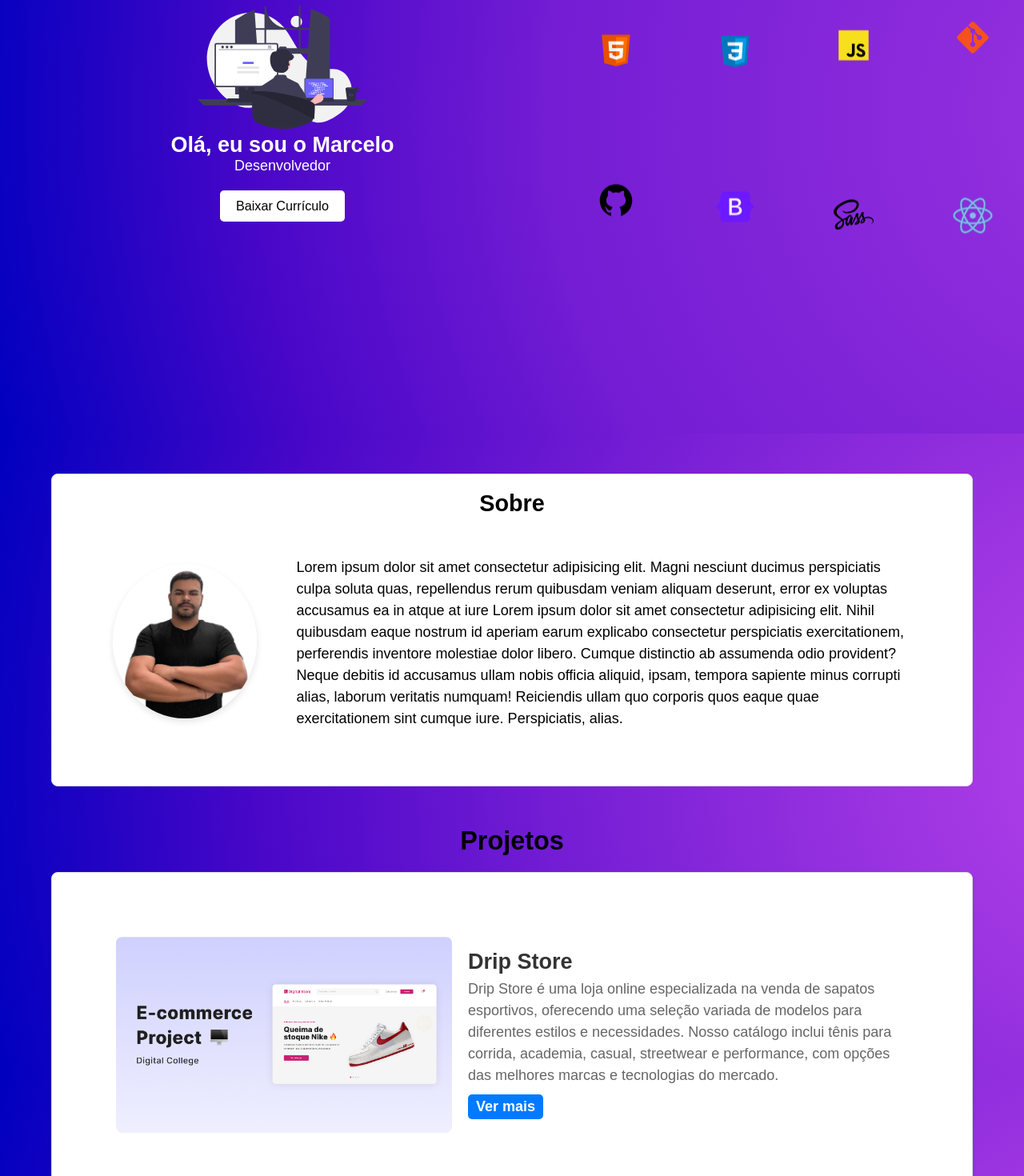
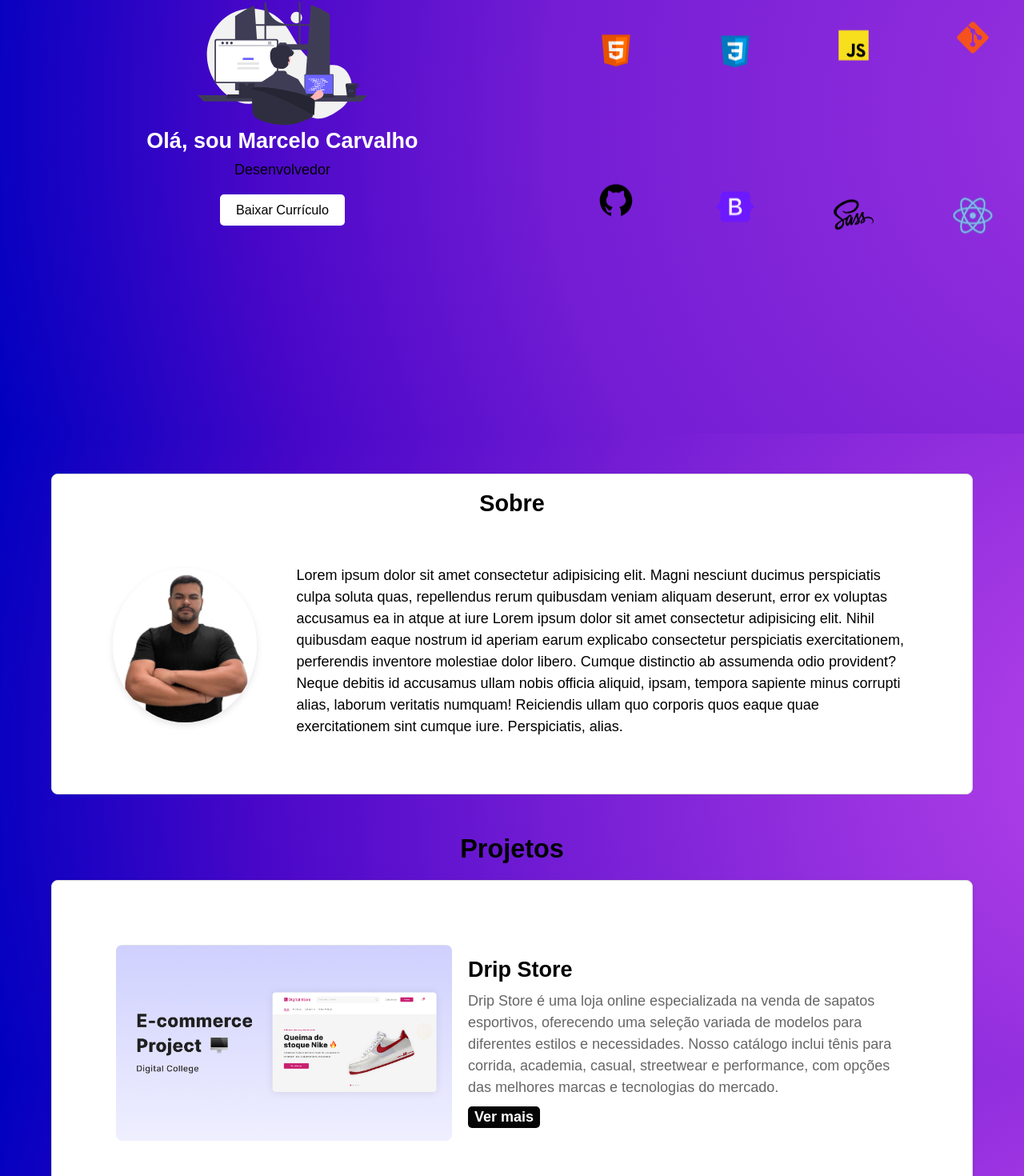
Before and after one commit to marcelocarvalho1/portfolio, a React (Vite) app: page / in a window 1280 px wide. Shown: the part 258-1728 px from the top of the page at 80% size. Built offline with nearby package versions, Linux system fonts and the light colour scheme.

Commit message:
Refatorando estilos e classes de botão para melhor consistência visual e responsividade

```diff
--- a/src/components/Contato/Contato.css
+++ b/src/components/Contato/Contato.css
@@ -51,8 +51,8 @@
 
 .contato .container button {
   width: 100%;
-  background: linear-gradient(135deg, #7a3efb, #4907c8);
-  color: #fff;
+  background-color: rgb(0, 0, 0);
+  color: #ffffff;
   padding: 10px;
   font-size: 0.9rem;
   font-weight: bold;
@@ -60,14 +60,13 @@
   border-radius: 6px;
   cursor: pointer;
   transition: all 0.3s ease-in-out;
-  box-shadow: 0 3px 8px rgba(41, 174, 129, 0.3);
   display: block;
   margin-top: 10px;
 }
 
 .contato .container button:hover {
-  background: linear-gradient(135deg, #8b4efb, #3a06b7);
-  box-shadow: 0 5px 12px rgba(33, 157, 116, 0.4);
+  background-color: #000000;
+  color: #fff;
   transform: scale(1.02);
 }
 
--- a/src/components/Contato/index.jsx
+++ b/src/components/Contato/index.jsx
@@ -64,7 +64,7 @@ const Contato = () => {
                 rows="5"
               ></textarea>
             </div>
-            <button id="my-form-button" className="btn btn-success">
+            <button id="my-form-button" className="btn-portfolio btn btn-primary">
               Enviar
             </button>
           </form>
--- a/src/components/Footer/Footer.css
+++ b/src/components/Footer/Footer.css
@@ -1,7 +1,6 @@
 footer {
   text-align: center;
   padding: 20px 0;
-  background-color: #f4f4f4;
   color: #000000;
   font-size: 1rem;
   font-weight: bold;
@@ -11,6 +10,6 @@ footer {
 @media (max-width: 480px) {
   footer {
     font-size: 0.8rem;
-    padding: 15px 0;
+    padding: 10px 0;
   }
 }
--- a/src/components/Intro/index.jsx
+++ b/src/components/Intro/index.jsx
@@ -12,16 +12,7 @@ import BOOTSTRAP from "../../assets/tech/bootstrap.svg";
 import SASS from "../../assets/tech/sass.svg";
 import REACT from "../../assets/tech/react.svg";
 
-const habilidades = [
-  html5,
-  CSS,
-  JS,
-  GIT,
-  GITHUB,
-  BOOTSTRAP,
-  SASS,
-  REACT,
-];
+const habilidades = [html5, CSS, JS, GIT, GITHUB, BOOTSTRAP, SASS, REACT];
 
 const floatAnimation = {
   y: [0, -20, 0],
@@ -36,11 +27,9 @@ const Intro = () => {
   return (
     <section className="intro">
       <div className="container">
-
-
         <img src={Img} alt="imagem" className="topo-image" />
         <h1>
-          Olá, eu sou o <span>Marcelo</span>
+          Olá, sou <span>Marcelo Carvalho</span>
         </h1>
         <p>Desenvolvedor</p>
         <div className="m-auto-btn">
--- a/src/components/Intro/intro.css
+++ b/src/components/Intro/intro.css
@@ -15,7 +15,7 @@
   height: 50px;
   pointer-events: none;
   animation: floatAnimation 3s ease-in-out infinite;
-  filter: none; /* Garantir que não há filtro alterando a cor */
+  filter: none;
 }
 
 @keyframes floatAnimation {
@@ -86,6 +86,11 @@
   gap: 1rem;
   margin-top: 20px;
 }
+p{
+  font-size: 1rem;
+  margin-top: 10px;
+  color: #000;
+}
 
 @media (max-width: 768px) {
   .habilidades-flutuantes {
--- a/src/components/Projetos/Projetos.css
+++ b/src/components/Projetos/Projetos.css
@@ -35,7 +35,7 @@
 
 .projeto .descricao h3 {
   font-size: 1.5rem;
-  color: #333;
+  color: #000000;
   margin-bottom: 5px;
 }
 
@@ -46,8 +46,8 @@
 .projetos .ver-mais {
   display: inline-block;
   margin-top: 10px;
-  padding: 5px 10px;
-  background-color: #007bff;
+  padding: 3px 8px;
+  background-color: #050505;
   color: #fff;
   text-decoration: none;
   border-radius: 5px;
@@ -56,7 +56,7 @@
 }
 
 .projetos .ver-mais:hover {
-  background-color: #0056b3;
+  background-color: #1f1f1f;
 }
 
 @media (max-width: 768px) {
```
Lines whose indentation alone changed are shown as unchanged.
